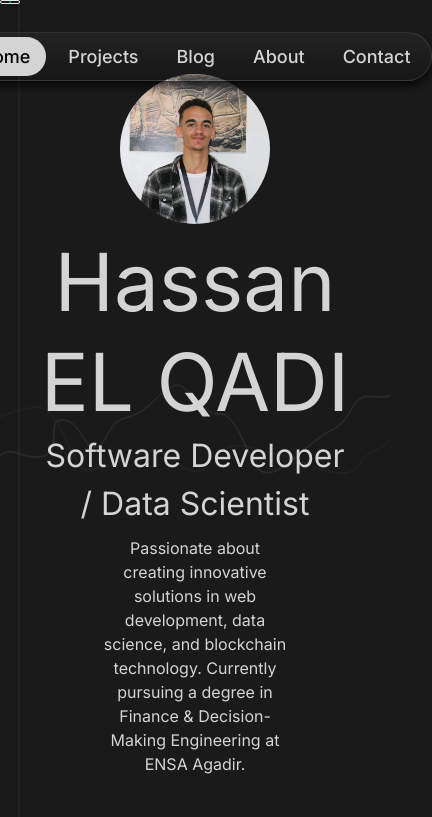
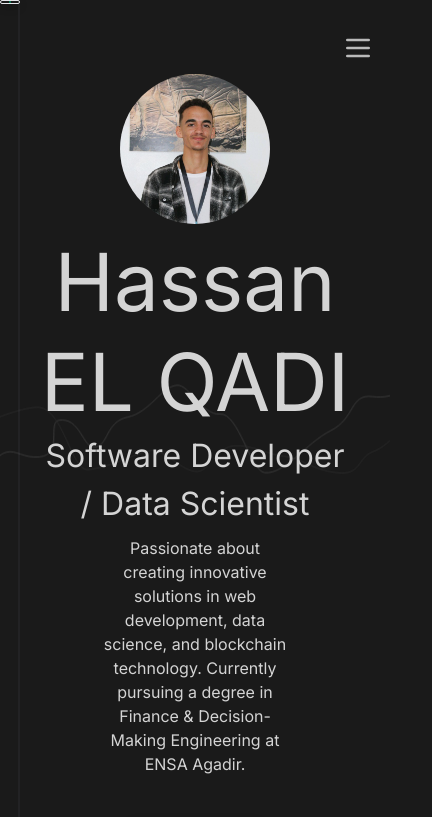
Before and after one commit to hassanelq/My-Portfolio, a Next.js app: page / in a window 390 px wide. Shown: the top 817 px of the page, 432 px wide, since content can reach past the window. Built offline with nearby package versions, Linux system fonts and the light colour scheme.

Commit message:
Nvbar responsive

```diff
--- a/app/components/Navbar.jsx
+++ b/app/components/Navbar.jsx
@@ -1,9 +1,13 @@
 "use client";
 import { usePathname } from "next/navigation";
 import Link from "next/link";
+import { useState, useEffect } from "react";
+import { MenuIcon, XIcon } from "@heroicons/react/outline";
 
 const Navigation = () => {
   const pathname = usePathname();
+  const [isOpen, setIsOpen] = useState(false);
+
   const navItems = [
     { href: "/", label: "Home" },
     { href: "/projects", label: "Projects" },
@@ -12,8 +16,17 @@ const Navigation = () => {
     { href: "/contact", label: "Contact" },
   ];
 
+  useEffect(() => {
+    if (isOpen) {
+      document.body.style.overflow = "hidden";
+    } else {
+      document.body.style.overflow = "auto";
+    }
+  }, [isOpen]);
+
   return (
-    <div className="absolute z-10	 w-full flex items-center justify-center py-8">
+    <div className="fixed z-10 w-full flex items-center justify-between py-8 px-4 md:px-8">
+      <div className="hidden md:flex w-full justify-center">
         <nav className="relative w-fit flex flex-row gap-1.5 p-1 bg-gradient-to-b from-[rgba(255,255,255,0.05)] to-[rgba(255,255,255,0)] bg-[rgba(0,0,0,0.1)] border border-[rgba(255,255,255,0.1)] box-border rounded-full shadow-[0px_1px_1px_rgba(0,0,0,0.04),0px_2px_3px_rgba(0,0,0,0.12),0px_6px_9px_rgba(0,0,0,0.6)]">
           {navItems.map(({ href, label }) => (
             <Link
@@ -28,6 +41,41 @@ const Navigation = () => {
           ))}
         </nav>
       </div>
+
+      <div className="md:hidden flex justify-end w-full">
+        <button
+          onClick={() => setIsOpen(!isOpen)}
+          className="text-white focus:outline-none z-20"
+        >
+          {isOpen ? (
+            <XIcon className="h-8 w-8 opacity-70" />
+          ) : (
+            <MenuIcon className="h-8 w-8 opacity-70" />
+          )}
+        </button>
+      </div>
+
+      {isOpen && (
+        <div className="md:hidden fixed top-0 left-0 w-full h-screen backdrop-blur-lg bg-[rgba(0,0,0,0.8)] border-t border-[rgba(255,255,255,0.1)] shadow-lg flex flex-col items-center justify-center z-10">
+          <nav className="flex flex-col items-center gap-4 py-4">
+            {navItems.map(({ href, label }) => (
+              <Link
+                key={href}
+                href={href}
+                className={`px-[16px] py-[6px] rounded-full ${
+                  pathname === href
+                    ? "bg-[#D4D4D4] text-black"
+                    : "text-[#D4D4D4]"
+                }`}
+                onClick={() => setIsOpen(false)}
+              >
+                <p className="text-[18px] font-medium">{label}</p>
+              </Link>
+            ))}
+          </nav>
+        </div>
+      )}
+    </div>
   );
 };
 
--- a/package.json
+++ b/package.json
@@ -10,6 +10,7 @@
   },
   "dependencies": {
     "@emailjs/browser": "^4.3.3",
+    "@heroicons/react": "^1.0.6",
     "clsx": "^2.1.1",
     "framer-motion": "^11.2.10",
     "lottie-web": "^5.12.2",
```
Also changed, not shown: 1 other file (tests, documents, lock files or other folders). Lines whose indentation alone changed are shown as unchanged.
